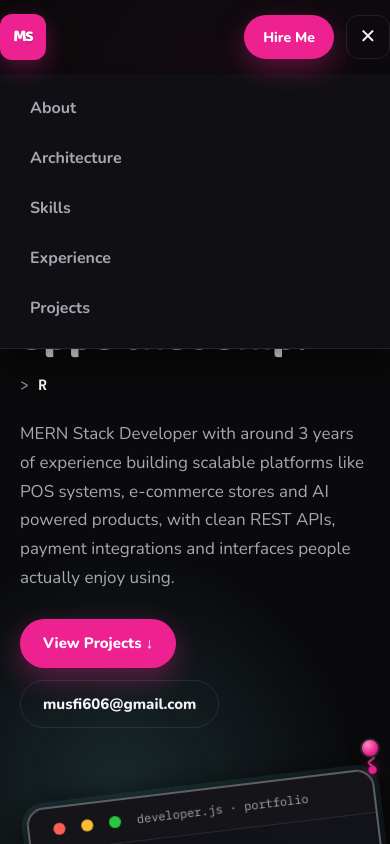
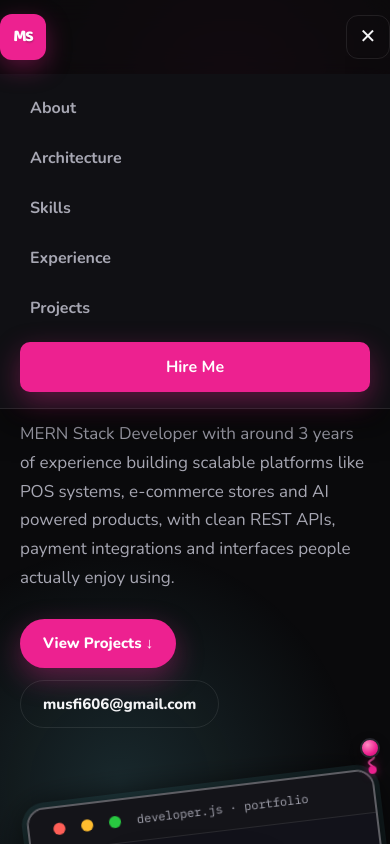
Before and after one commit to musfirah-saleem/musfirah-saleem-portfolio, a Next.js app: page / in a window 390 px wide. Both pictures are taken after a click on the button "Open menu". Shown: the top 844 px of the page. Built offline with nearby package versions, Linux system fonts and the light colour scheme.

Commit message:
Move Hire Me into mobile drawer; bar shows only logo + hamburger on phones

```diff
--- a/src/app/globals.css
+++ b/src/app/globals.css
@@ -63,10 +63,13 @@ header{position:sticky;top:0;z-index:50;background:rgba(10,10,12,.82);backdrop-f
 .nav-toggle:hover{border-color:var(--cyan);color:var(--cyan)}
 @media(max-width:760px){
   .nav-links{display:none}
+  .nav-hire{display:none}
   .nav-toggle{display:inline-flex}
   .nav-menu{position:absolute;top:100%;left:0;right:0;background:var(--bg2);border-bottom:1px solid var(--line);padding:10px 20px 16px;display:flex;flex-direction:column;gap:2px;box-shadow:0 18px 30px rgba(0,0,0,.45)}
   .nav-menu a{text-decoration:none;font-weight:700;font-size:16px;color:var(--muted);padding:12px 10px;border-radius:10px;min-height:44px;display:flex;align-items:center}
   .nav-menu a:hover{color:#fff;background:rgba(255,255,255,.06)}
+  .nav-menu .nav-menu-hire{justify-content:center;margin-top:8px;color:#fff}
+  .nav-menu .nav-menu-hire:hover{color:#fff;background:var(--pink)}
 }
 
 /* HERO */
--- a/src/components/Navbar.js
+++ b/src/components/Navbar.js
@@ -28,7 +28,7 @@ export default function Navbar() {
           ))}
         </nav>
         <div className="nav-actions">
-          <a className="btn btn-pink btn-small" href="#contact">
+          <a className="btn btn-pink btn-small nav-hire" href="#contact">
             Hire Me
           </a>
           <button
@@ -50,6 +50,13 @@ export default function Navbar() {
               {l.label}
             </a>
           ))}
+          <a
+            className="btn btn-pink nav-menu-hire"
+            href="#contact"
+            onClick={() => setOpen(false)}
+          >
+            Hire Me
+          </a>
         </nav>
       )}
     </header>
```
